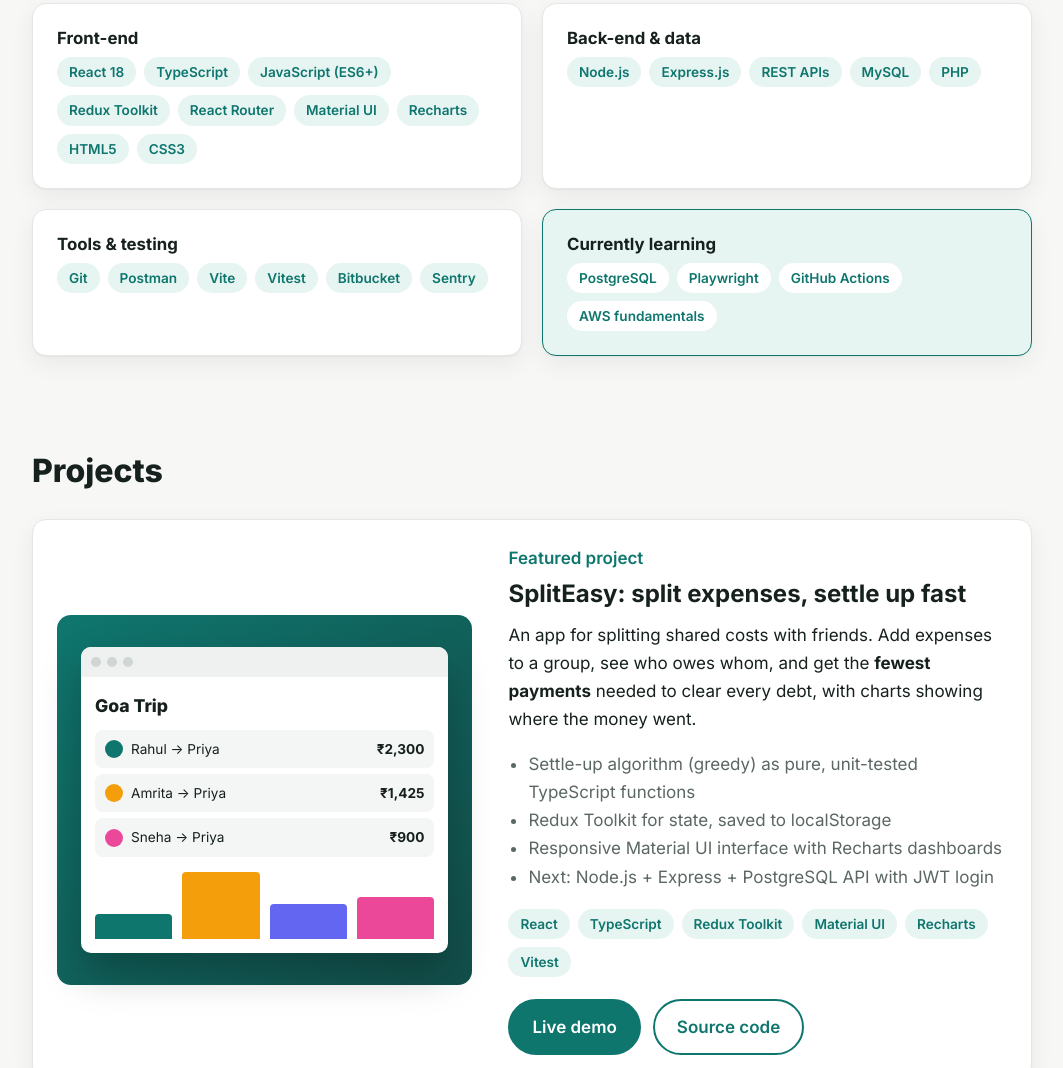
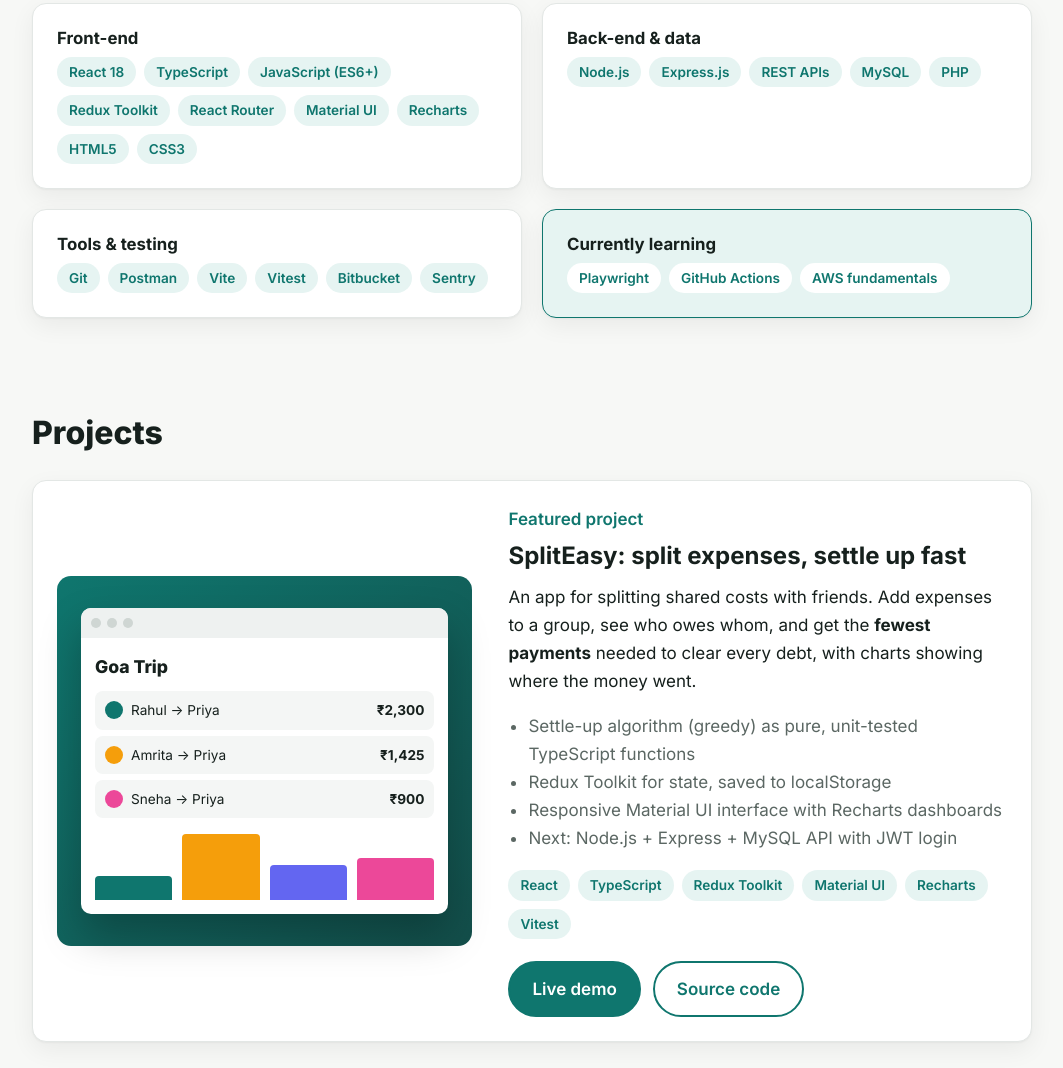
Before and after one commit to amritaB23/portfolio, a plain HTML site: page index.html in a window 1280 px wide. Shown: the part 1396-2464 px from the top of the page, without its empty margins (108-1171 px from the left). Drawn offline with Linux system fonts and the light colour scheme.

Commit message:
Use MySQL for SplitEasy's planned backend
Co-Authored-By: Claude Opus 5.5 <noreply@anthropic.com>

```diff
--- a/index.html
+++ b/index.html
@@ -99,7 +99,7 @@
         <div class="card card-accent">
           <h3>Currently learning</h3>
           <ul class="tags">
-            <li>PostgreSQL</li><li>Playwright</li><li>GitHub Actions</li><li>AWS fundamentals</li>
+            <li>Playwright</li><li>GitHub Actions</li><li>AWS fundamentals</li>
           </ul>
         </div>
       </div>
@@ -134,7 +134,7 @@
             <li>Settle-up algorithm (greedy) as pure, unit-tested TypeScript functions</li>
             <li>Redux Toolkit for state, saved to localStorage</li>
             <li>Responsive Material UI interface with Recharts dashboards</li>
-            <li>Next: Node.js + Express + PostgreSQL API with JWT login</li>
+            <li>Next: Node.js + Express + MySQL API with JWT login</li>
           </ul>
           <ul class="tags">
             <li>React</li><li>TypeScript</li><li>Redux Toolkit</li><li>Material UI</li><li>Recharts</li><li>Vitest</li>
```
